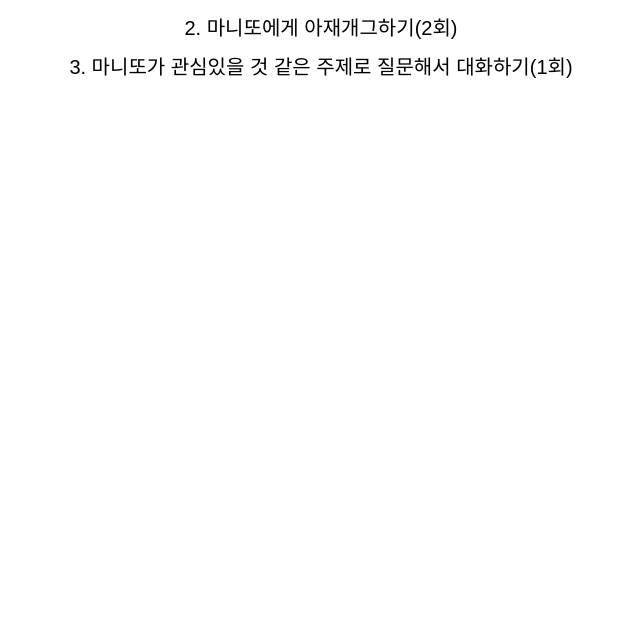
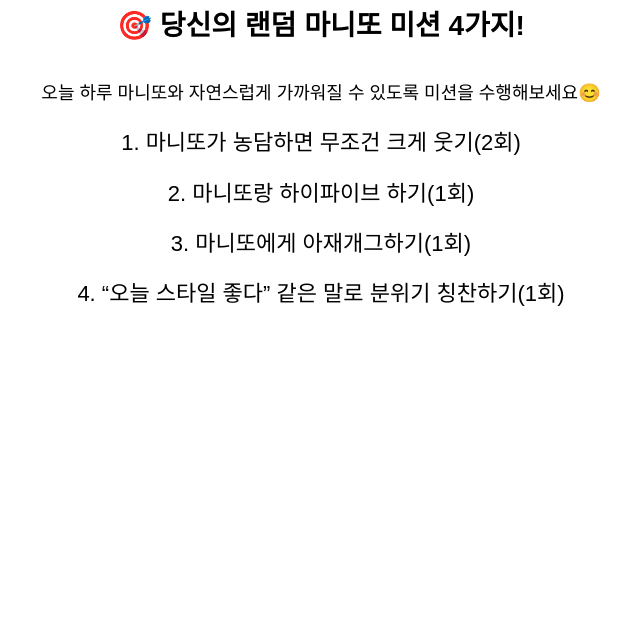
Before and after one commit to JooH0/team_workshop, a plain HTML site: page index.html in a window 1280 px wide. Shown: the part 160-800 px from the top of the page, without its empty margins (319-959 px from the left). Drawn offline with Linux system fonts and the light colour scheme.

Commit message:
Update index.html

```diff
--- a/index.html
+++ b/index.html
@@ -4,23 +4,42 @@
   <meta charset="UTF-8">
   <title>랜덤 마니또 미션</title>
   <style>
-    body { font-family: sans-serif; text-align: center; padding: 50px; }
-    h2 { font-size: 24px; }
-    ul { list-style: none; padding: 0; }
-    li { margin: 10px 0; font-size: 20px; }
+  body {
+    font-family: sans-serif;
+    text-align: center;
+    padding: 50px 20px;
+    font-size: 18px;
+    line-height: 1.6;
+  }
+  h2 {
+    font-size: 28px;
+    margin-bottom: 30px;
+  }
+  ul {
+    list-style: none;
+    padding: 0;
+    margin: 0 auto;
+    max-width: 500px;
+  }
+  li {
+    margin: 15px 0;
+    font-size: 22px;
+  }
   </style>
 </head>
 <body>
-  <h2>🎯 오늘 당신의 마니또 미션 3가지!</h2>
+  <h1> 전기로제강연구팀 마니또 랜덤 미션!</h1>
+  <h2>🎯 당신의 랜덤 마니또 미션 4가지!</h2>
+  <p>오늘 하루 마니또와 자연스럽게 가까워질 수 있도록 미션을 수행해보세요😊</p>
   <ul id="mission-list"></ul>
-
   <script>
     document.addEventListener("DOMContentLoaded", function () {
       const missions = [
         "마니또가 가장 기억에 남는 여행지 물어보기(1회)",
         "마니또에게 먼저 말걸어서 대화하기(2회)",
-        "마니또에게 아재개그하기(2회)",
-        "마니또가 관심있을 것 같은 주제로 질문해서 대화하기(1회)",
+        "마니또랑 하이파이브 하기(1회)",
+        "마니또에게 아재개그하기(1회)",
+        "마니또가 관심있을 것 같은 주제 관련 질문하기(1회)",
         "자연스럽게 근황이나 “요즘 어때?” 정도 회사생활 물어보기(1회)",
         "오늘 하루동안 마니또에게 “고마워” 표현하기(2회)",
         "다른 사람 앞에서 마니또 자연스럽게 칭찬하기(1회)",
@@ -28,11 +47,11 @@
         "마니또가 가장 좋아하는 음식이나 맛집 또는 카페 물어보기(1회)",
         "마니또가 최근 재밌게 본 드라마나 유튜브 물어보기 or 추천받기(1회)",
         "마니또가 말할 때 박수치면서 공감 리액션 크게 하기(2회)",
-        "마니또에게 “진짜 OOO잘하시는 것 같아요” 말하기(2회)",
+        "마니또에게 “진짜 OOO잘하는 것 같아요” 말하기(2회)",
         "마니또가 농담하면 무조건 크게 웃기(2회)",
-        "마니또가 말할 때 “오~ 진짜요?” 리액션 넣기(2회)",
-        "마니또에게 “~센스 있다”고 말하기 (1회)",
-        "“오늘 스타일 좋아 보여요” 같은 말로 분위기 칭찬하기(1회)",
+        "마니또가 말할 때 “오~ 진짜?” 리액션 넣기(2회)",
+        "마니또에게 “진짜 센스 있다”고 말하기 (1회)",
+        "“오늘 스타일 좋다” 같은 말로 분위기 칭찬하기(1회)",
         "마니또에게 자연스럽게 본인 TMI말하기(2회)"
       ];
 
@@ -44,7 +63,7 @@
       let saved = localStorage.getItem("myMissions");
 
       if (!saved) {
-        const selected = getRandomMissions(3);
+        const selected = getRandomMissions(4);
         localStorage.setItem("myMissions", JSON.stringify(selected));
         saved = JSON.stringify(selected);
       }
```
